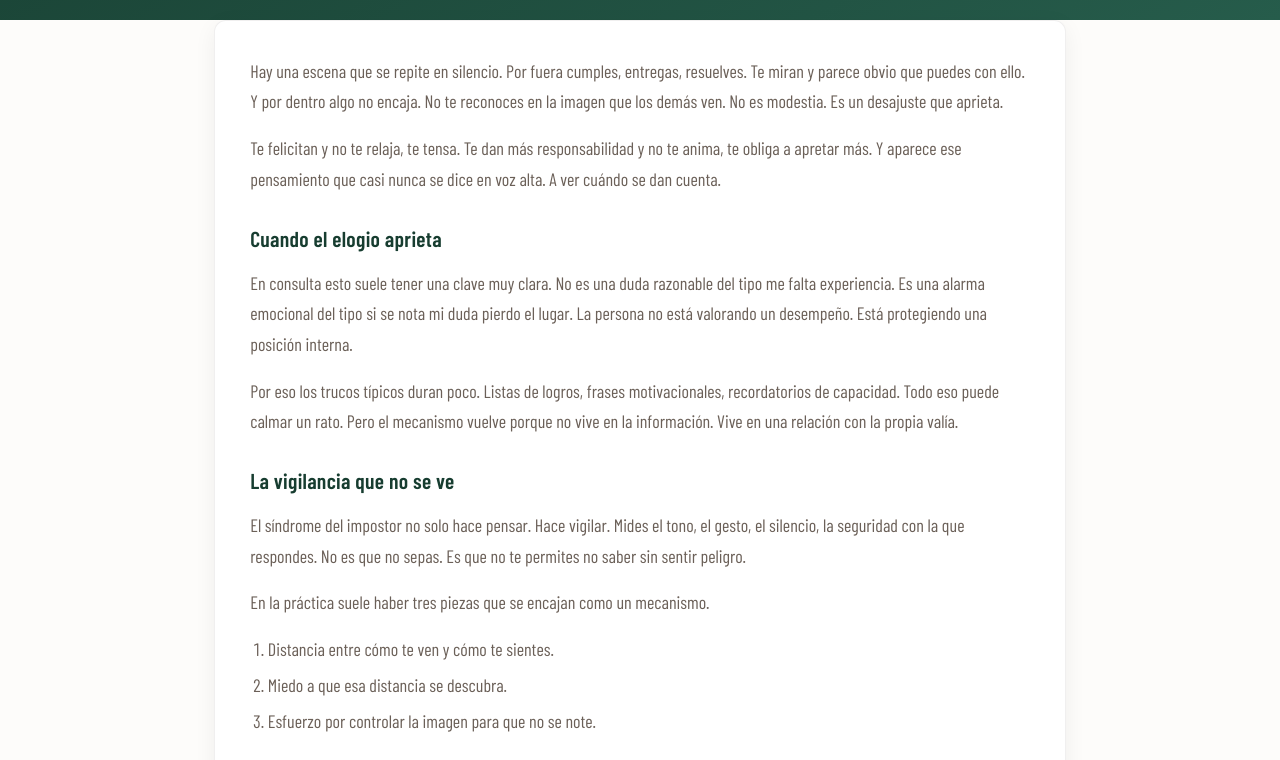
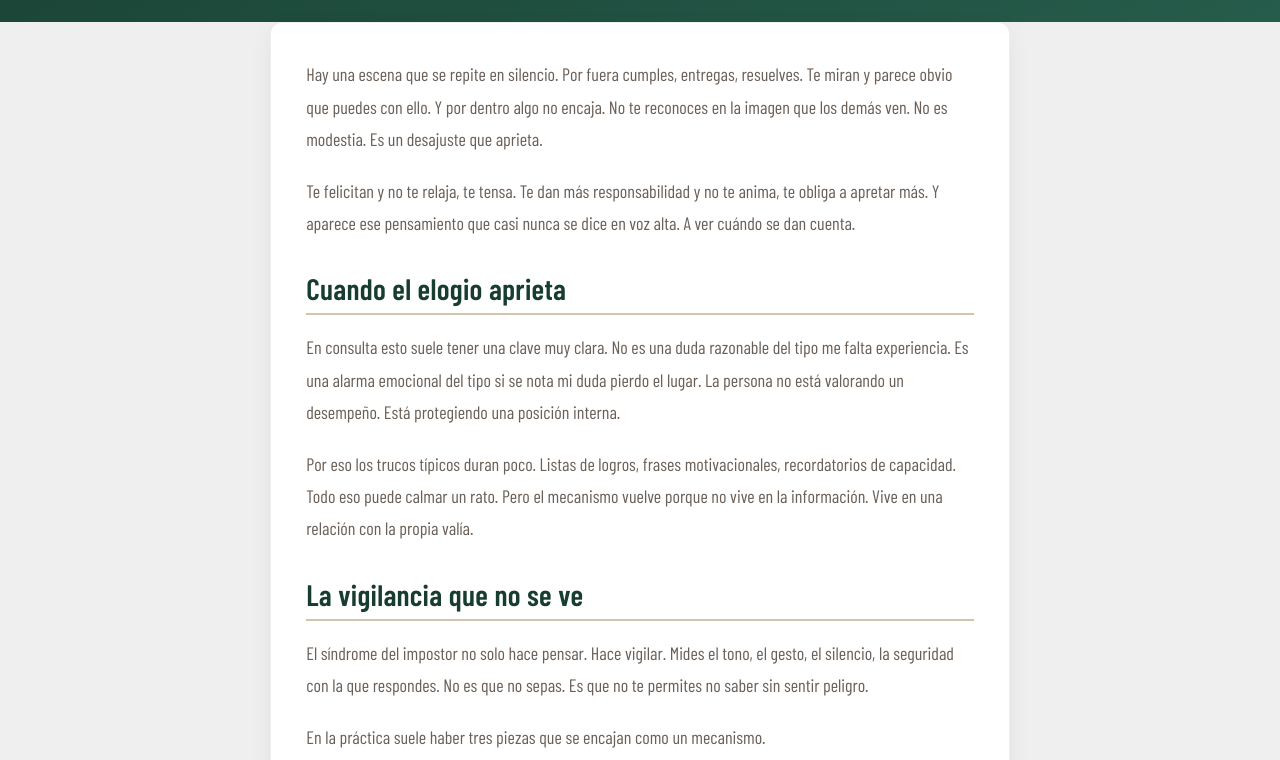
Before and after one commit to TWIMProject/theworldismindproject, a plain HTML site: page insights/sindrome-del-impostor-cuando-mejor-te-va.html in a window 1280 px wide. Shown: the part 420-1180 px from the top of the page. Drawn offline with nearby package versions, Linux system fonts and the light colour scheme; a web font is replaced by a local one.

Commit message:
Ajusta estilo del artículo de impostor para igualar diseño visual

```diff
--- a/insights/sindrome-del-impostor-cuando-mejor-te-va.html
+++ b/insights/sindrome-del-impostor-cuando-mejor-te-va.html
@@ -40,14 +40,15 @@
       --text-muted: #9A8E84;
       --white: #FFFFFF;
       --border: rgba(43,36,32,.07);
+      --accent: #D4C4AE;
     }
 
     *, *::before, *::after { box-sizing: border-box; margin: 0; padding: 0; }
     html { scroll-behavior: smooth; }
     body {
       font-family: 'Barlow Condensed', sans-serif;
-      line-height: 1.7;
-      background: var(--cream);
+      line-height: 1.75;
+      background: #efefef;
       color: var(--text);
       font-size: 18px;
       font-weight: 300;
@@ -161,17 +162,24 @@
       border-radius: 12px;
       padding: 2.2rem 2.2rem 1.6rem;
       box-shadow: 0 6px 22px rgba(0,0,0,.06);
+      max-width: 740px;
+      margin: 0 auto;
+      line-height: 1.8;
     }
     .article-box h2 {
-      margin: 1.6rem 0 .7rem;
-      font-size: 1.35rem;
+      margin: 2rem 0 1rem;
+      font-size: 1.85rem;
       color: var(--green-dark);
+      padding-bottom: .4rem;
+      border-bottom: 2px solid var(--accent);
+      line-height: 1.2;
     }
+    .article-box p { margin-bottom: 1.2rem; }
     .article-box ul, .article-box ol {
-      margin: .4rem 0 1.2rem 1.1rem;
+      margin: 1rem 0 1.5rem 1.3rem;
       color: var(--text-soft);
     }
-    .article-box li { margin-bottom: .35rem; }
+    .article-box li { margin-bottom: .55rem; }
 
     .mini-box {
       background: var(--sand);
@@ -226,6 +234,7 @@
       .nav-links.open { display: flex; }
       .nav-links a { margin-left: 0 !important; }
       .article-box { padding: 1.6rem 1.4rem 1.2rem; }
+      .article-box h2 { font-size: 1.65rem; }
     }
   </style>
 </head>
```
